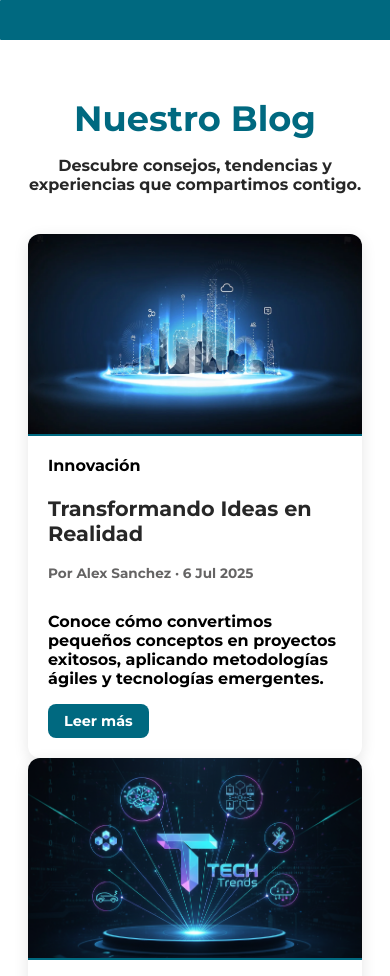
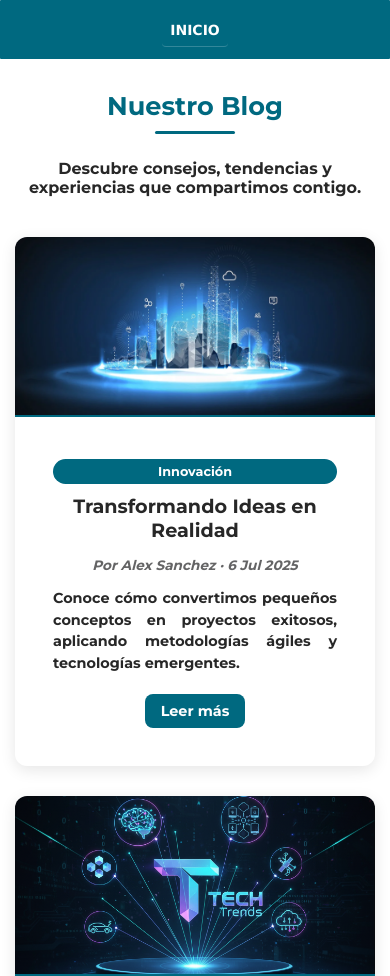
Before and after one commit to barliz4/Actsis-P, a plain HTML site: page html/blog.html in a window 390 px wide. Shown: the top 976 px of the page. Drawn offline with Linux system fonts and the light colour scheme.

Commit message:
Estilos, animaciones, paletas de colores

```diff
--- a/css/blog.css
+++ b/css/blog.css
@@ -9,6 +9,13 @@
   --fuente-subtitulos: "Barlow", Helvetica, Arial, sans-serif;
   --fuente-general: 'Montserrat', sans-serif;
   --fuente-alternativa: cambria, cochin, georgia, times, 'times new roman', serif;
+}
+
+/*  RESET BÁSICO */
+* {
+  box-sizing: border-box;
+  margin: 0;
+  padding: 0;
 }
 
 
@@ -29,15 +36,7 @@ nav { /* Contenedor general del nav */
   font-family:Verdana, Geneva, Tahoma, sans-serif; /* Para el nav, se maneja una fuente distinta. */
 }
 
-.hamburger {  /* Botón hamburguesa (oculto en escritorio) */
-  display: none;
-  font-size: 28px;
-  background: none;
-  border: none;
-  color: var(--color-blanco);
-  cursor: pointer;
-  z-index: 1100; /* encima del menú */
-}
+
 
 /* Contenedor principal de los ítems */
 .navbar {
@@ -56,10 +55,6 @@ nav ul {
   padding: 0;
   margin: 0;
   text-transform: uppercase;  /* Texto en mayúsculas */
-}
-
-nav ul li {
-  /* Lugar reservado para decoraciones individuales */
 }
 
 /* Enlaces de navegación */
@@ -82,32 +77,21 @@ nav ul li {
     RESPONSIVE NAVBAR
 =========================== */
 @media (max-width: 1200px) {
-  .hamburger {
-    display: block;
-    position: absolute;
-    top: 1px;
-    right: 20px;
-  }
-
   .contenido_quienes .logo_inicio{
     max-width: auto;
     max-height: auto;
   }
 
   .navbar {
-    display: none;
     flex-direction:row;
     justify-content: center;
     gap: 10px;
     width: 100%;
     text-align: center;
     background-color: var(--color-principal);
-    padding: 20px 0;
+    padding: 0px 0;
   }
 
-  .navbar.active {
-    display: flex; /* Se muestra al activar */
-  }
 
   nav ul {
     flex-direction: column;
@@ -120,31 +104,19 @@ nav ul li {
 
 
 @media (max-width: 1024px) {
-  .hamburger {
-    display: block;
-    position: absolute;
-    top: 1px;
-    right: 20px;
-  }
-
     .contenido_quienes .logo_inicio{
     max-width: auto;
     max-height: auto;
   }
 
   .navbar {
-    display: none;
     flex-direction:row;
     justify-content: center;
     gap: 10px;
     width: 100%;
     text-align: center;
     background-color: var(--color-principal);
-    padding: 20px 0;
-  }
-
-  .navbar.active {
-    display: flex; /* Se muestra al activar */
+    padding: 0px 0;
   }
 
   nav ul {
@@ -165,26 +137,14 @@ nav ul li {
 
 
 @media (max-width: 768px) {
-  .hamburger {
-    display: block;
-    position: absolute;
-    top: 1px;
-    right: 20px;
-  }
-
   .navbar {
-    display: none;
     flex-direction:row;
     justify-content: center;
     gap: 10px;
     width: 100%;
     text-align: center;
     background-color: var(--color-principal);
-    padding: 20px 0;
-  }
-
-  .navbar.active {
-    display: flex; /* Se muestra al activar */
+    padding: 0px 0;
   }
 
   nav ul {
@@ -205,7 +165,7 @@ nav ul li {
 
 
 /* =========================================================
-   BLOG
+                             BLOG
 ========================================================= */
 
 
@@ -215,12 +175,25 @@ nav ul li {
   background: var(--color-blanco);
   text-align: center;
   font-family: 'Montserrat', sans-serif;
+  margin-top: 30px;
 }
 
 .blog-section h2 {
   font-size: 2.2rem;
-  margin-bottom: 10px;
+  margin-bottom: 25px;
   color: var(--color-principal);
+  position: relative;
+}
+
+/* Línea decorativa debajo del título */
+.blog-section h2::after {
+  content: "";
+  display: block;
+  width: 80px;
+  height: 3px;
+  background: var(--color-principal);
+  margin: 10px auto 0;
+  border-radius: 5px;
 }
 
 .blog-section .intro {
@@ -230,10 +203,13 @@ nav ul li {
 }
 
 /* Contenedor Cards */
-.blog-container {
+.blog-contenedor {
   display: grid;
   grid-template-columns: repeat(auto-fit, minmax(300px, 1fr));
   gap: 30px;
+  justify-content: center;
+  align-items: stretch;
+
 }
 
 /* Card */
@@ -242,20 +218,46 @@ nav ul li {
   border-radius: 12px;
   overflow: hidden;
   box-shadow: 0 4px 15px rgba(0, 0, 0, 0.1);
-  transition: transform 0.3s ease;
-  display: flex;
-  flex-direction: column;
+  transition: transform 0.3s ease, box-shadow 0.3s ease;
+  animation: floatIn 0.8s ease forwards;
+  opacity: 0;
+
 }
 
 .blog-card:hover {
-  transform: translateY(-5px);
+  box-shadow: 0 8px 25px rgba(0, 0, 0, 0.15);
 }
+
+/* ====== Retraso progresivo para cada card ====== */
+
+.blog-card:nth-child(1) {
+  animation-delay: 0.1s;
+}
+.blog-card:nth-child(2) {
+  animation-delay: 0.3s;
+}
+.blog-card:nth-child(3) {
+  animation-delay: 0.5s;
+}
+.blog-card:nth-child(4) {
+  animation-delay: 0.7s;
+}
+.blog-card:nth-child(5) {
+  animation-delay: 0.9s;
+}
+
+/* ====== ====================================== */
 
 .blog-card img {
   width: 100%;
   height: 200px;
   object-fit: cover;
-    border-bottom: 2px solid var(--color-principal);
+  border-bottom: 2px solid var(--color-principal);
+  transition: transform 0.5s ease;
+}
+
+.blog-card:hover img {
+  transform: scale(1.1);
 }
 
 .blog-content {
@@ -266,7 +268,7 @@ nav ul li {
   flex-direction: column;
 }
 
-.category {
+.categoria {
   display: inline-block;
   background: var(--color-principal);
   color: var(--color-blanco);
@@ -274,25 +276,31 @@ nav ul li {
   padding: 5px 12px;
   border-radius: 20px;
   margin-bottom: 10px;
+  text-align: center;
 }
 
 .blog-content h3 {
+  text-align: center;
   font-size: 1.3rem;
   margin-bottom: 5px;
   color:    var(--color-texto);
+  margin-bottom: 15px;
 }
 
 .meta {
+  text-align: center;
   font-size: 0.85rem;
-  color: #656464;
+  color: #646465;
   margin-bottom: 15px;
+  font-style: italic;
 }
 
-.excerpt {
+.descripcion {
   font-size: 0.95rem;
   color: var(--color-texto);
   margin-bottom: 20px;
   flex-grow: 1;
+  text-align: justify;
 }
 
 .btn {
@@ -304,11 +312,120 @@ nav ul li {
   border-radius: 8px;
   font-size: 0.9rem;
   transition: background-color 0.3s ease;
-  align-self: flex-start;
-}
+  align-self: center;
+  }
+
 
 .btn:hover {
   background: var(--color-hover);
+}
+
+/*================ RESPONSIVE BLOG ================ */
+@media (max-width: 1400px) {
+  .blog-section {
+    padding: 40px 15px;
+    margin-top: 50px;
+  }
+
+  .blog-contenedor {
+    display: grid;
+    place-items: center;
+    grid-template-columns: repeat(auto-fit, minmax(320px, 400px));
+    gap: 30px;
+  }
+
+  .blog-section h2 {
+    font-size: 3rem;
+  }
+
+  .blog-card img {
+    height: 180px;
+  }
+}
+
+.blog-content {
+    padding: 38px;
+  }
+
+  .blog-content h3 {
+    font-size: 1.2rem;
+  }
+
+  .descripcion {
+    font-size: 0.9rem;
+    line-height: 1.5;
+  }
+
+@media (max-width: 1200px) {
+  .blog-section {
+    padding: 40px 15px;
+  }
+
+  .blog-section h2 {
+    font-size: 1.8rem;
+  }
+
+  .blog-card img {
+    height: 180px;
+  }
+}
+
+@media (max-width: 1024px) {
+  .blog-section {
+    padding: 40px 15px;
+  }
+
+  .blog-section h2 {
+    font-size: 1.8rem;
+  }
+
+  .blog-card img {
+    height: 180px;
+  }
+}
+
+
+@media (max-width: 768px) {
+  .blog-section {
+    padding: 40px 15px;
+  }
+
+  .blog-section h2 {
+    font-size: 1.8rem;
+    text-align: center;
+  }
+
+  .blog-card img {
+    height: 180px;
+  }
+}
+
+
+@media (max-width: 480px) {
+  .blog-section {
+    padding: 40px 15px;
+  }
+
+  .blog-section h2 {
+    font-size: 1.6rem;
+  }
+
+  .blog-card img {
+    height: 180px;
+  }
+}
+
+/*=== keyframes ==== */
+
+@keyframes floatIn {
+  0% {
+    transform: translateY(40px);
+    opacity: 0;
+  }
+  100% {
+    transform: translateY(0);
+    opacity: 1;
+  }
 }
 
 /* =========================================================
```
